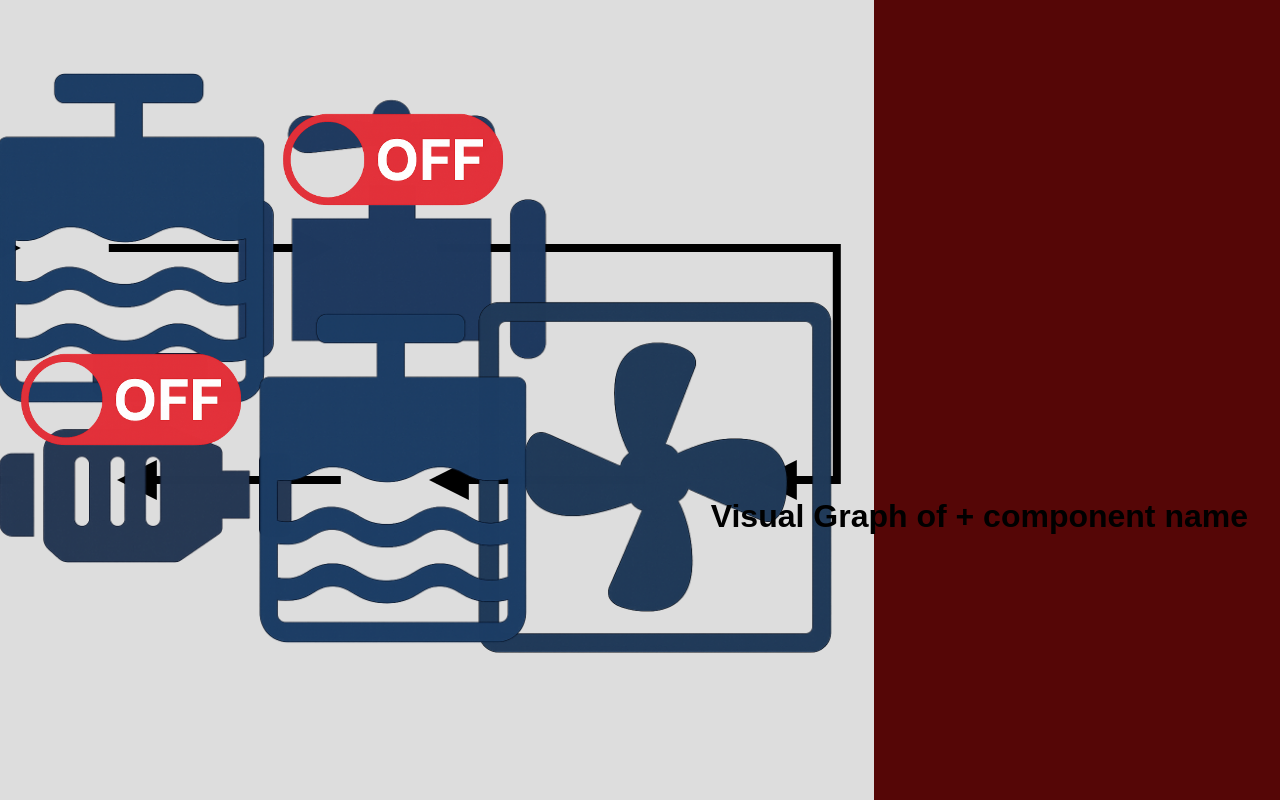
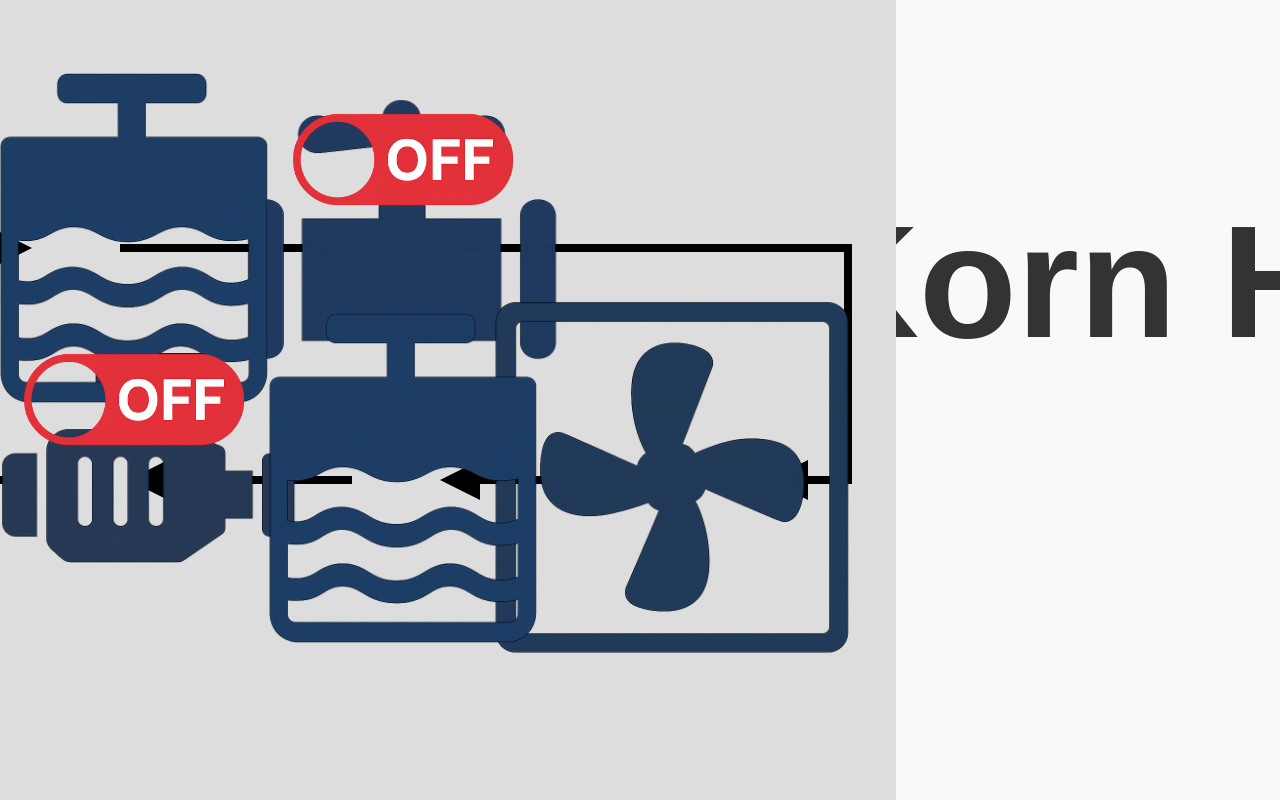
Before and after one commit to psh-mini/psh-mini, a React (Vite) app: page / in a window 1280 px wide. Built offline with nearby package versions, Linux system fonts and the light colour scheme.

Commit message:
Title for graph panel

```diff
--- a/src/App.css
+++ b/src/App.css
@@ -13,8 +13,7 @@
 
   .graph-panel {
     flex: 3;
-    padding: 16px;
-    background-color: #550606;
+    background-color: #f9f9f9;
     overflow-y: auto;
     box-shadow: -2px 0 6px rgba(0, 0, 0, 0.1);
   }
--- a/src/App.jsx
+++ b/src/App.jsx
@@ -1,5 +1,5 @@
 import React, { useEffect, useState, useRef } from 'react';
-import Graphs from './Components/Graphs';
+import GraphTemplate from './Components/GraphTemplate';
 import DiagramTemplate from './Components/DiagramTemplate';
 import './App.css';
 function App() {
@@ -10,7 +10,7 @@ function App() {
         <DiagramTemplate />
       </div>
       <div className="graph-panel">
-        <Graphs />
+        <GraphTemplate />
       </div>
     </div>
   );
--- /dev/null
+++ b/src/Components/GraphTemplate.css
@@ -0,0 +1,18 @@
+.graph-template-panel {
+    width: 100%;
+    height: 100%;
+    background-color: #f9f9f9;
+    display: flex;
+    flex-direction: column;
+    align-items: center;
+    padding: 15%;
+    box-sizing: border-box;
+  }
+
+  .sidebar-title {
+    font-size: 10rem;
+    font-weight: bold;
+    color: #333;
+    margin-bottom: 20px;
+    white-space: nowrap;
+  }
--- a/src/Components/GraphTemplate.jsx
+++ b/src/Components/GraphTemplate.jsx
@@ -1,21 +1,10 @@
 import React from 'react';
-import { useComponentPosition } from './useComponentPosition';
 import './GraphTemplate.css';
 
-export default function GraphTemplate({ name, children }) {
-  const { top, left } = useComponentPosition(name);
-
+export default function GraphTemplate() {
   return (
-    <div
-      className="graph-template"
-      style={{
-        position: 'absolute',
-        top,
-        left,
-        transform: 'translate(-50%, -50%)',
-      }}
-    >
-      {children}
+    <div className="graph-template-panel">
+      <h2 className="sidebar-title">UW Korn Hydro</h2>
     </div>
   );
 }
```
